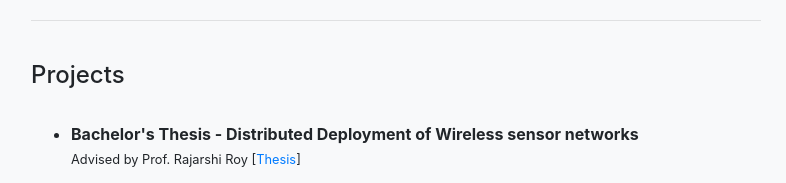
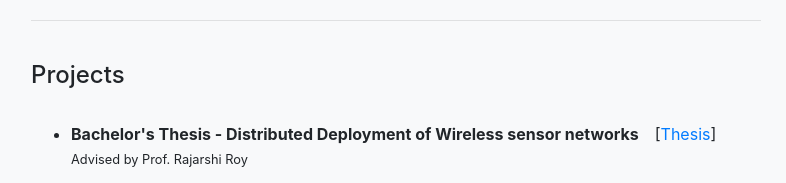
Before and after one commit to jishnu-d/jishnu-d.github.io, a website with bundled scripts: page index.html in a window 1280 px wide. Shown: the part 1600-1783 px from the top of the page, without its empty margins (244-1030 px from the left). Built offline with nearby package versions, Linux system fonts and the light colour scheme.

Commit message:
Update index.html

```diff
--- a/index.html
+++ b/index.html
@@ -112,7 +112,7 @@
             <h4>Projects</h4>
             <br>
             <ul>
-            <li><p><b>Bachelor's Thesis - Distributed Deployment of Wireless sensor networks</b><br><small>Advised by Prof. Rajarshi Roy [<a href="files/Jishnu_Thesis.pdf" target="_blank">Thesis</a>]<br><p><b>Problem Statement -</b> To achieve specific coverage tasks while maintaining connectivity for sensor networks with limited sensing and communication radii.</p>
+            <li><p><b>Bachelor's Thesis - Distributed Deployment of Wireless sensor networks</b>&emsp;[<a href="files/Jishnu_Thesis.pdf" target="_blank">Thesis</a>]<br><small>Advised by Prof. Rajarshi Roy <br><p><b>Problem Statement -</b> To achieve specific coverage tasks while maintaining connectivity for sensor networks with limited sensing and communication radii.</p>
               <ul>
               <li> <b>Maximize area coverage -</b> Individual sensor targets are unknown. Formulated the problem into a distributed optimization problem based on a global potential function, such that each sensor minimizing its individual cost function results in minimization of the global potential function, which ensures coverage while maintaining connectivity.</li>
               <li> <b>Maximize target coverage -</b> Individual sensor targets are known. Applied a clustering method to allocate sensors followed by a constrained greedy approach. Even though the sensors are self interested in coverage, the constraint binds them into maintaining connectivity.</li>
```
